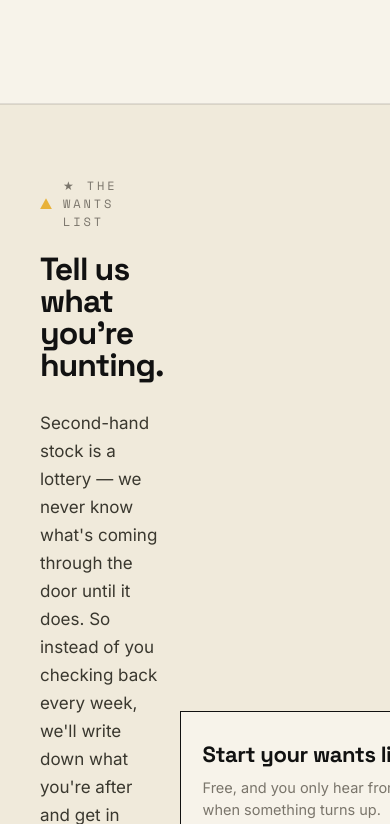
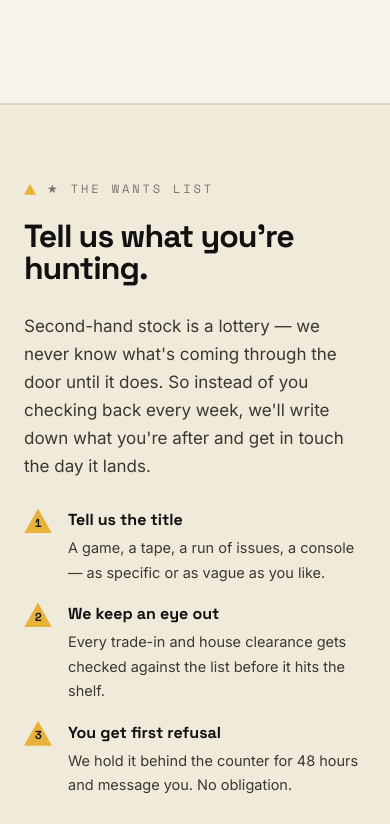
Before and after one commit to Pyxyll/personal-website, an Astro site: page /demos/nerd-up-collective in a window 390 px wide. Shown: the part 7793-8617 px from the top of the page. Built offline with nearby package versions, Linux system fonts and the light colour scheme; Astro itself is replaced by a stand-in of ours.

Commit message:
Fix wants list collapsing to one column on mobile
A scripted removal of the retired .ncc-hero-photo rules deleted a declaration
block whose selector was last in a comma-separated list, leaving three
selectors dangling. They merged into the following rule, so at <=640px
.ncc-wants-inner picked up `grid-template-columns: 1fr 1fr` — overriding the
900px collapse and squeezing the copy column to ~140px while the form card
overflowed the viewport. The same deletion dropped the 24px mobile side
padding from the shop, product and wants sections.

Restores both rules and tidies two indentation slips the same script left.

Co-Authored-By: Claude Opus 4.8 (1M context) <noreply@anthropic.com>

```diff
--- a/src/components/nerdup/nerdup.css
+++ b/src/components/nerdup/nerdup.css
@@ -713,7 +713,7 @@ html:has(.ncc) {
   .ncc-mobile-btn {
     display: flex;
   }
-    .ncc-hd-grid {
+  .ncc-hd-grid {
     grid-template-columns: 1fr;
     align-items: start;
   }
@@ -730,7 +730,7 @@ html:has(.ncc) {
   }
 }
 @media (max-width: 640px) {
-    .ncc-cat-grid {
+  .ncc-cat-grid {
     grid-template-columns: 1fr;
   }
   .ncc-nav,
@@ -1198,7 +1198,10 @@ textarea.ncc-input {
 @media (max-width: 640px) {
   .ncc-shop-inner,
   .ncc-product-inner,
-  .ncc-wants-inner,
+  .ncc-wants-inner {
+    padding-left: 24px;
+    padding-right: 24px;
+  }
   .ncc-shop-grid {
     grid-template-columns: 1fr 1fr;
     gap: 16px;
```
